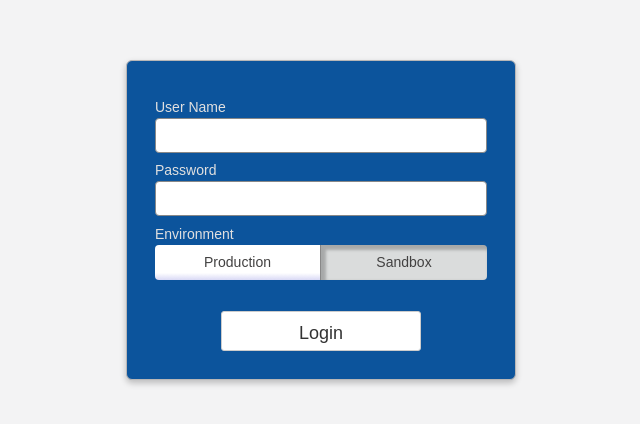
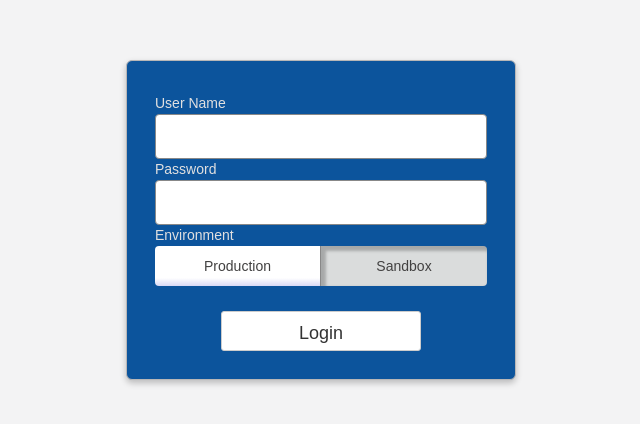
Before and after one commit to mrdkprj/nodeforce, a Vue app in the folder frontend/: page /#/login in a window 1280 px wide. Shown: the part 140-564 px from the top of the page, without its empty margins (319-959 px from the left). Built offline with nearby package versions, Linux system fonts and the light colour scheme.

Commit message:
change style

```diff
--- a/frontend/src/components/login.vue
+++ b/frontend/src/components/login.vue
@@ -201,9 +201,9 @@ export default {
     input[type=text],
     input[type=password]{
         border: 1px solid #888;
-        line-height: 35px;
+        line-height: 45px;
         font-size: 14px;
-        height: 35px;
+        height: 45px;
         border-radius: 4px;
         text-indent: 5px;
         width:100%;
@@ -213,7 +213,7 @@ export default {
         width: 100%;
         border-radius: 4px;
         display: flex;
-        height: 35px;
+        height: 40px;
     }
 
     .radio{
@@ -241,10 +241,10 @@ export default {
 
     label{
         width: 100%;
-        height: 35px;
+        height: 40px;
         vertical-align: middle;
         text-align: center;
-        line-height: 35px;
+        line-height: 40px;
         color:#424141;
         cursor:pointer;
     }
```
Also changed, not shown: frontend/package.json (+11 -11 lines), frontend/src/App.vue (+0 -19 lines), 2 other files (tests, documents, lock files or other folders).
